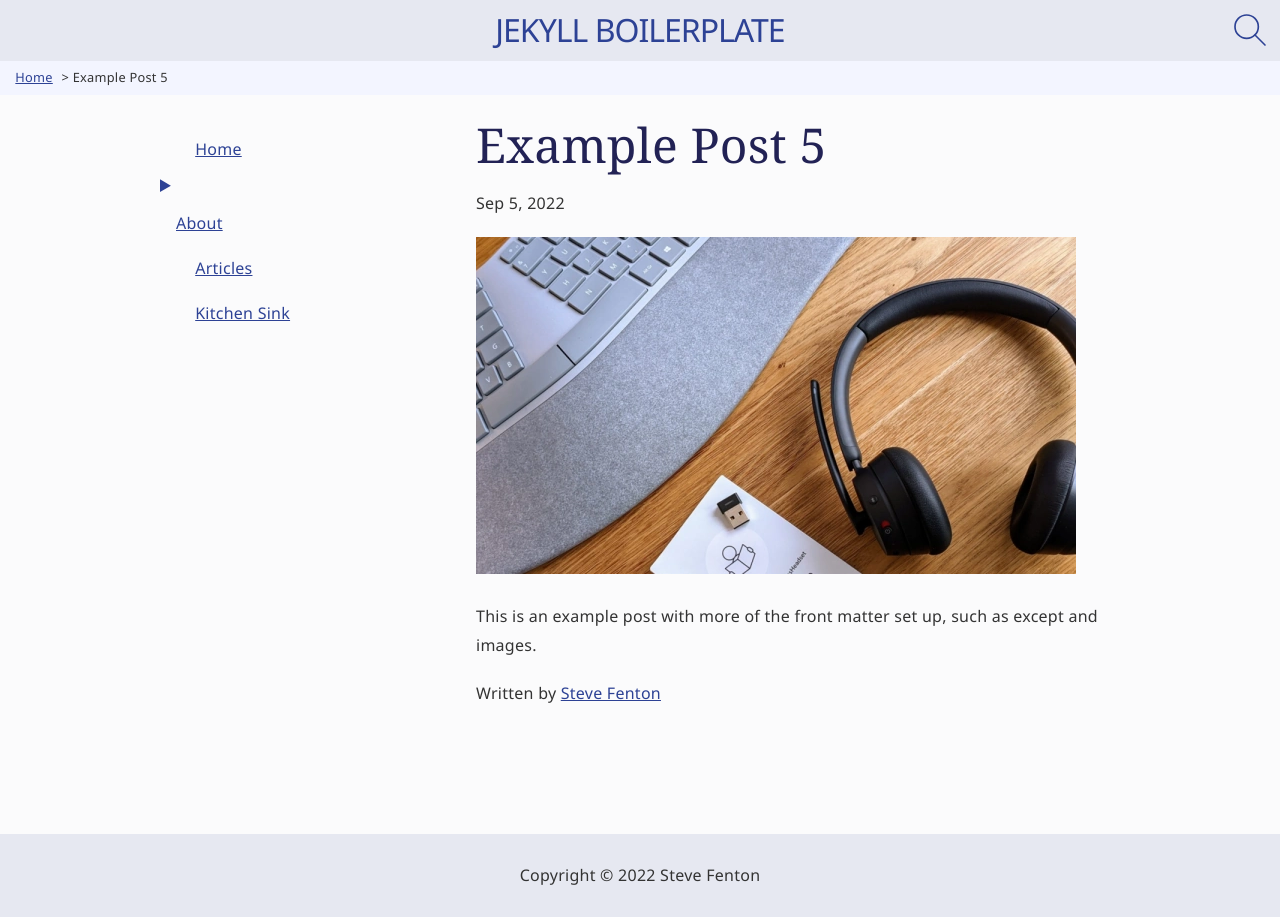
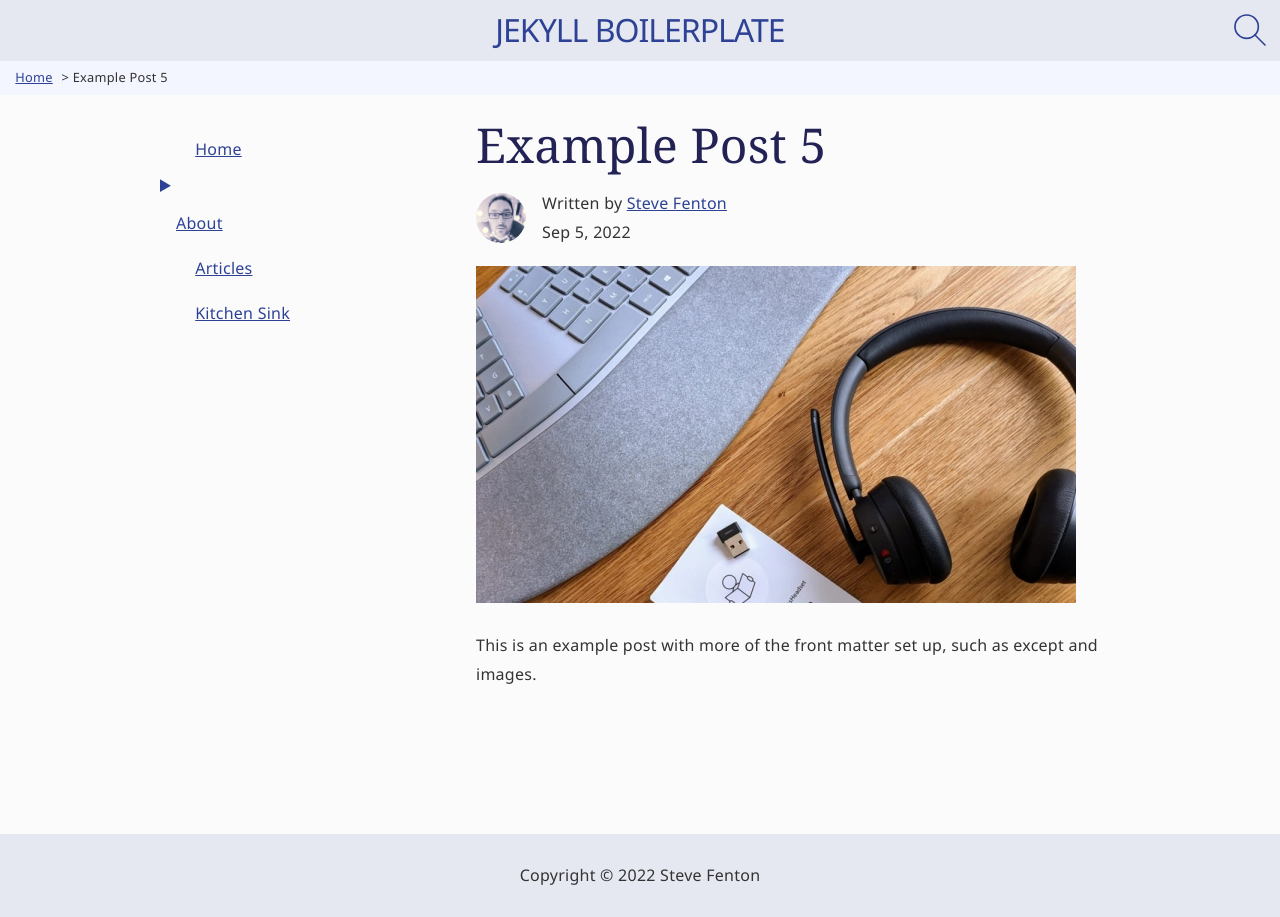
Before and after one commit to Steve-Fenton/jekyll-boilerplate, a Jekyll site: the page built from _posts/2022/09/2022-09-05-sample-post.md, in a window 1280 px wide. Built offline with Jekyll 4.4.1, drawn with Linux system fonts in a browser that asks for light colours.

Commit message:
Author meta and whitespace

```diff
--- a/_includes/breadcrumbs.html
+++ b/_includes/breadcrumbs.html
@@ -1,19 +1,19 @@
 <nav class="site-breadcrumbs">
     <ol vocab="http://schema.org/" typeof="BreadcrumbList">
-       {% for crumb in breadcrumbs %}
-       {% if forloop.last %}
+       {%- for crumb in breadcrumbs %}
+       {%- if forloop.last %}
        <li property="itemListElement" typeof="ListItem">
           <span property="name">{{ crumb.title }}</span>
           <meta property="position" content="{{ crumb.position }}" />
        </li>
-       {% continue %}
-       {% endif %}
+       {%- continue %}
+       {%- endif %}
        <li property="itemListElement" typeof="ListItem">
           <a property="item" typeof="WebPage" href="{{ crumb.url | relative_url }}">
              <span property="name">{{ crumb.title }}</span>
              <meta property="position" content="{{ crumb.position }}" />
           </a>
        </li>
-       {% endfor %}
+       {%- endfor %}
     </ol>
  </nav>
--- a/_includes/navigation.html
+++ b/_includes/navigation.html
@@ -7,15 +7,15 @@
       {%- assign current = page.nav-title | default: page.title %}
       {%- if (current != previous) %}
       {%- assign previous = page.nav-title | default: page.title %}
-      {%- assign sub_pages = site.pages | where: 'nav-level', page.title | sort: 'nav-order' -%}
+      {%- assign sub_pages = site.pages | where: 'nav-level', page.title | sort: 'nav-order' %}
       <li{%- if sub_pages.size > 0 %} class="has-children"{% endif %}>
         {%- if sub_pages.size > 0 %}
         <details class="sub-nav">
           <summary><span>{{ page.nav-section | default: page.nav-title | default: page.title }}</span></summary>
         {%- else %}
         <a href="{{ page.url | regex_replace: regex,'/' | prepend: site.baseurl }}">{{ page.nav-title | default: page.title }}</a>
-        {%- endif %}
-        {%- if sub_pages.size > 0 %}
+        {%- endif -%}
+        {% if sub_pages.size > 0 %}
           <ul>
             <li>
               <a href="{{ page.url | regex_replace: regex,'/' | prepend: site.baseurl }}">{{ page.nav-title | default: page.title }}</a>
--- a/_includes/skiplinks.html
+++ b/_includes/skiplinks.html
@@ -2,9 +2,6 @@
     <a href="#site-nav">
     Skip to navigation
     </a>
-    <!-- <a href="#site-search">
-    Skip to search
-    </a> -->
     <a href="#site-main">
     Skip to main content
     </a>
--- a/_layouts/post.html
+++ b/_layouts/post.html
@@ -5,11 +5,31 @@ layout: default
     <header>
 	    <h1>{{ page.title }}</h1>
     </header>
-    <div class="f-post-meta">
+    <div class="post-meta">
         {%- assign date_format = site.date_format | default: "%b %-d, %Y" -%}
-        <time class="dt-published" datetime="{{ page.date | date_to_xmlschema }}" itemprop="datePublished">
-            {{ page.date | date: date_format }}
-        </time>
+            {%- assign authordata = '' | split:'@' %}
+            {%- for author in site.authors %}
+                {%- if page.authors contains author.username or author.username == page.authors %}
+                    {%- if page.authors.first %}
+                        {%- if page.authors.first == author.username %}
+        <img src="/{{ author.picture }}" alt="{{ author.name }}" class="author-image" />
+                        {%- endif %}
+                    {%- elsif forloop.first and author.picture %}
+        <img src="/{{ author.picture }}" alt="{{ author.name }}" class="author-image" />
+                    {%- endif %}
+                    {%- capture data %}
+                        <a href="{{ site.url }}{{ site.baseurl }}/author/{{ author.username }}">{{ author.name }}</a>
+                    {%- endcapture %}
+                    {%- assign authordata = authordata | push: data %}
+                {%- endif %}
+            {%- endfor %}
+        <div class="author-info">
+            <span>Written by {{ authordata | array_to_sentence_string }}
+            <time class="dt-published" datetime="{{ page.date | date_to_xmlschema }}" itemprop="datePublished"></time>
+                {{ page.date | date: date_format }}
+            </time>
+            </span>
+        </div>
         {%- if page.modified_date -%}
             ~
             {%- assign mdate = page.modified_date | date_to_xmlschema -%}
@@ -21,16 +41,4 @@ layout: default
     <div>
         {{ content }}
     </div>
-    <div>
-        {% assign authordata = '' | split:'@' %}
-        {% for author in site.authors %}
-            {% if page.authors contains author.username or author.username == page.authors %}
-                {% capture data %}
-                    <a href="{{ site.url }}{{ site.baseurl }}/author/{{ author.username }}">{{ author.name }}</a>
-                {% endcapture %}
-                {% assign authordata = authordata | push: data %}
-            {% endif %}
-        {% endfor %}
-        <p>Written by {{ authordata | array_to_sentence_string }}</p>
-    </div>
-</main>
+  </main>
--- a/_posts/2022/09/2022-09-05-sample-post.md
+++ b/_posts/2022/09/2022-09-05-sample-post.md
@@ -3,7 +3,7 @@ layout: post
 title: Example Post 5
 permalink: /2022/09/example-post-5/
 date: 2022-09-05
-authors: steve-fenton
+authors: [steve-fenton]
 excerpt: This is an example post with more of the front matter.
 categories: articles
 tags: sample post
--- a/assets/css/main.css
+++ b/assets/css/main.css
@@ -400,6 +400,26 @@ main ul li, main ol li {
     text-align: center;
 }
 
+/* Jekyll Post */
+.post-meta {
+    display: flex;
+    align-items: center;
+}
+
+.post-meta .author-image {
+    max-width: 50px;
+    margin-right: 1rem;
+}
+
+.post-meta > .author-info {
+    display: flex;
+    align-items: center;
+}
+
+.post-meta time {
+    display: block;
+}
+
 /* Authors */
 
 .author-image {
```
